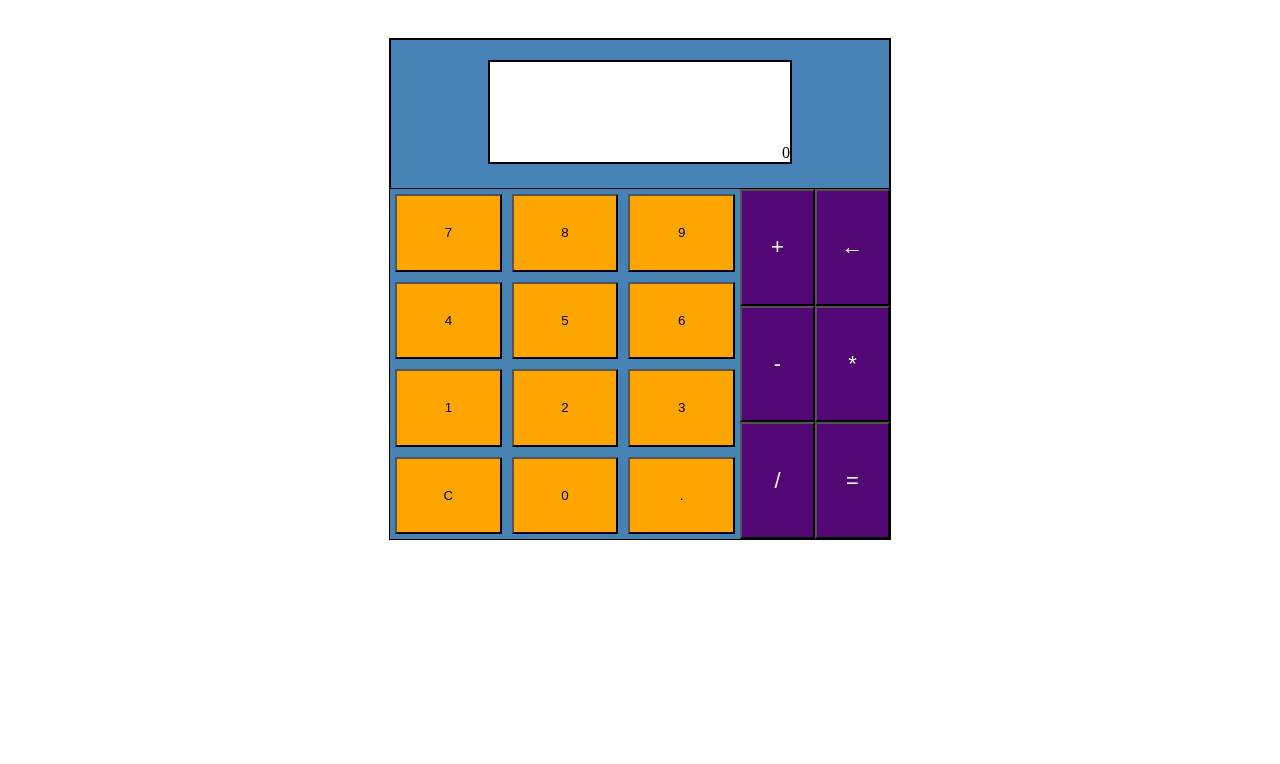
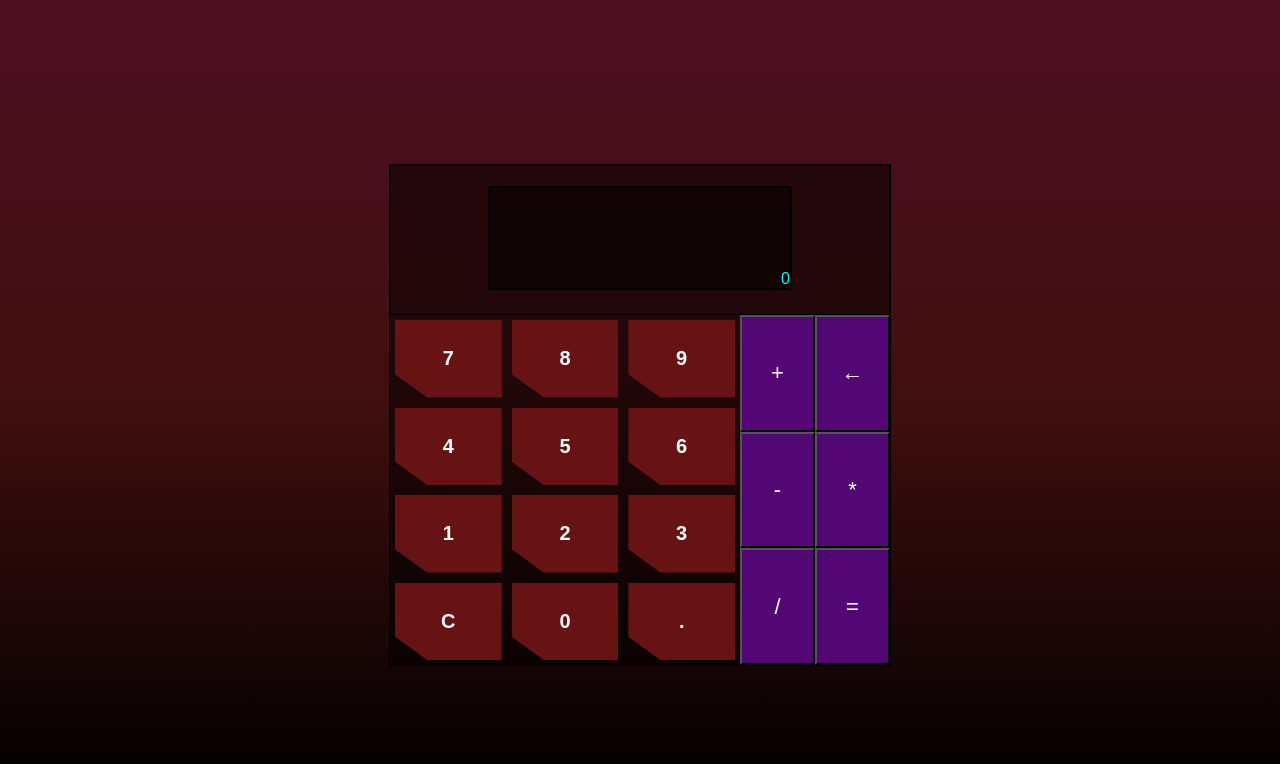
Before and after one commit to createles/calculator, a plain HTML site: page index.html in a window 1280 px wide. Drawn offline with Linux system fonts and the light colour scheme; a web font is replaced by a local one.

Commit message:
Style: Change theme to more Cyberpunk aesthetic

```diff
--- a/styles.css
+++ b/styles.css
@@ -1,7 +1,20 @@
+@font-face {
+    font-family: Cyber;
+    src: url("https://assets.codepen.io/605876/Blender-Pro-Bold.otf");
+    font-display: swap;
+  }
+
+html, body {
+    height: 100%;
+    margin: 0;
+}
+
 body {
     display: flex;
     justify-content: center;
     align-items: center;
+    background-image: linear-gradient(#4e1023, rgb(64, 15, 15), black);
+    font-family: 'Cyber', sans-serif;
 }
 
 #base {
@@ -10,7 +23,7 @@ body {
     margin-top: 30px;
     width: 500px;
     height: 500px;
-    background-color: steelblue;
+    background-color: rgba(0, 0, 0, 0.508);
     border: 1px solid black;
 }
 
@@ -39,7 +52,7 @@ body {
     justify-self: center;
     width: 300px;
     height: 100px;
-    background-color: white;
+    background-color: rgba(0, 0, 0, 0.496);
     border: 2px solid black;
     margin: 20px;
     align-items: flex-end;
@@ -50,11 +63,24 @@ body {
 #display {
     flex-grow: 1;
     align-content: flex-end;
+    color:aqua;
+}
+
+#history {
+    color: aqua;
 }
 
 .buttonStyle {
+    font-family: "Cyber", sans-serif;
+    color: white;
     width: 30px;
-    background-color: orange;
+    background: rgb(103, 19, 19);
+    font-size: 20px;
+    text-transform: uppercase;
+    outline: transparent;
+    font-weight: 700;
+    border: 0;
+    clip-path: polygon(0% 0%, 100% 0%, 100% 100%, 30% 100%, 0% 70%);
     flex-grow: 1;
     flex-basis: 30%;
     margin: 5px;
```
